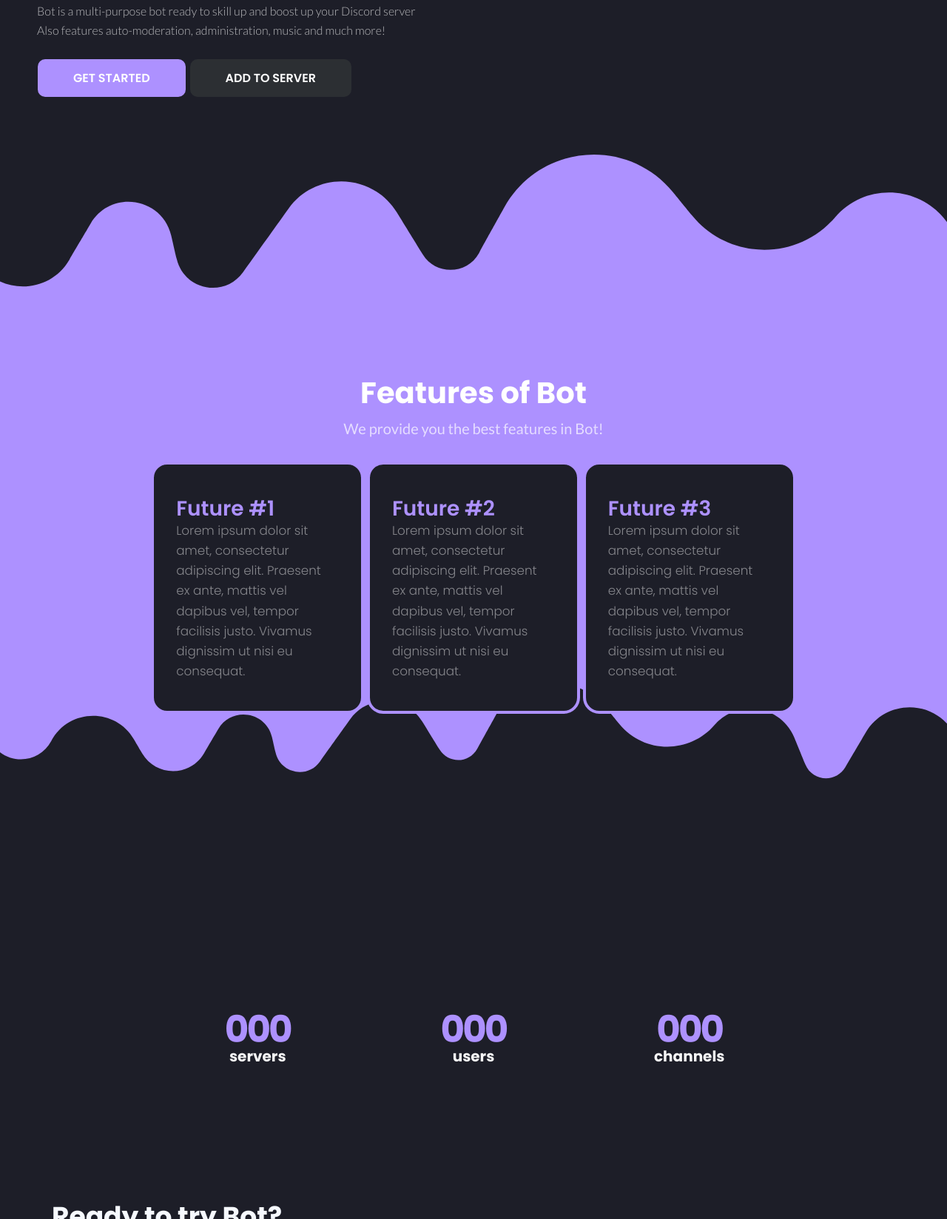
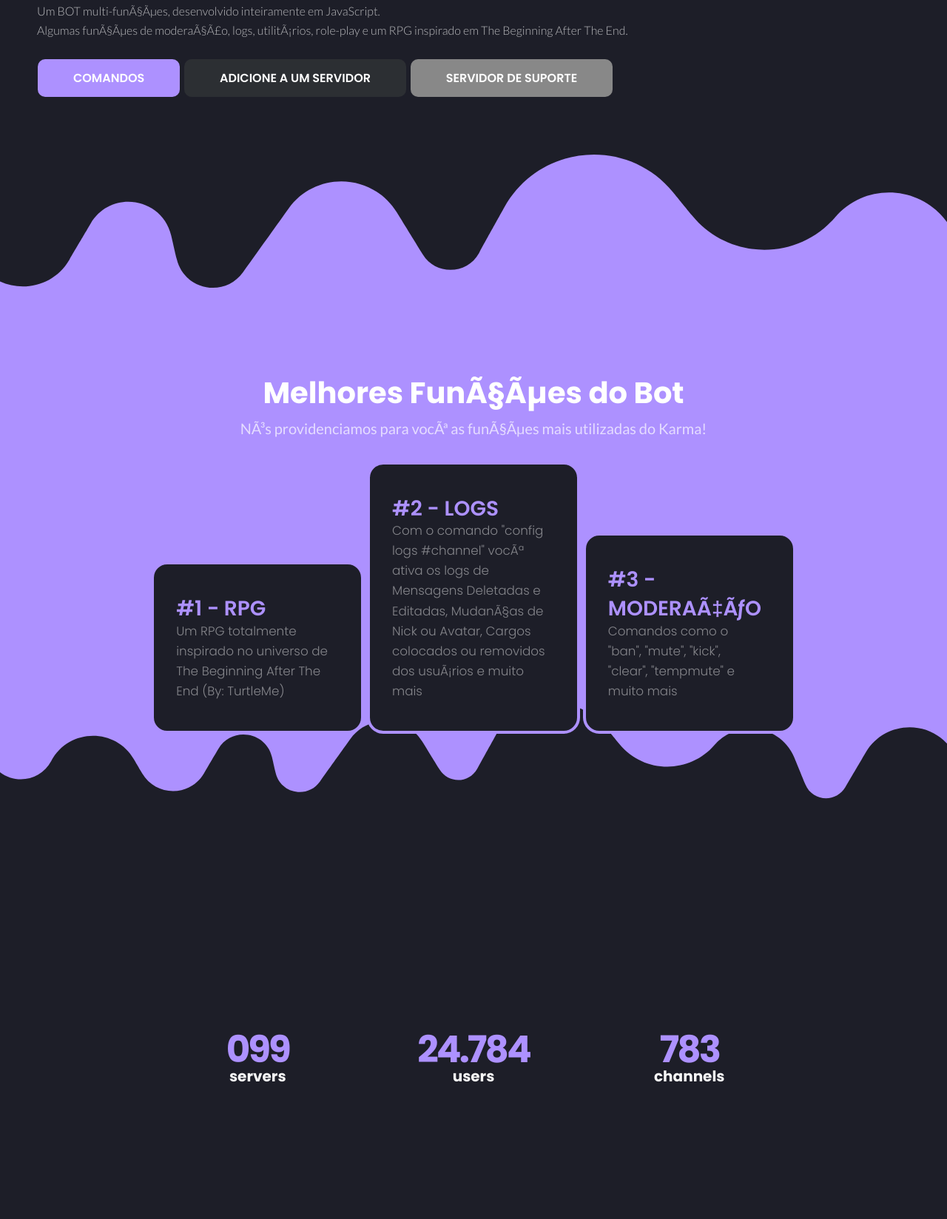
Before and after one commit to Ahosall/KarmaSiteTest, a plain HTML site: page index.html in a window 1280 px wide. Shown: the part 372-2020 px from the top of the page at 74% size. Drawn offline with nearby package versions, Linux system fonts and the light colour scheme.

Commit message:
Add files via upload

```diff
--- a/index.html
+++ b/index.html
@@ -1,7 +1,7 @@
 <!DOCTYPE html>
-<html lang="en">
+<html lang="pt-br">
 <head>
-    <meta charset="UTF-8">
+    <meta charset="UTF-3">
     <meta name="viewport" content="width=device-width, initial-scale=1, shrink-to-fit=no">
     <link rel="stylesheet" href="css/bootstrap.min.css">
     <link rel="stylesheet" href="css/main.css">
@@ -9,14 +9,14 @@
     <link href="https://fonts.googleapis.com/css?family=Poppins:300,400,600,700,800,900&display=swap" rel="stylesheet">
     <link href="https://fonts.googleapis.com/css?family=Montserrat:400,600,700,800,900&display=swap" rel="stylesheet">
     <link href="https://fonts.googleapis.com/css?family=Lato:300,400,600,700,800,900&display=swap" rel="stylesheet">
-    <title>Your bot name</title>
+    <title>Karma</title>
 </head>
 <body>
 <nav class="navbar navbar-expand-lg bg-transparent">
     <button class="navbar-toggler" type="button" data-toggle="collapse" data-target="#navbarSupportedContent" aria-controls="navbarSupportedContent" aria-expanded="false" aria-label="Toggle navigation">
         <img src="assets/menuIcon.svg" width="20px" height="20px" style="max-width: none !important;">
     </button>
-    <img src="assets/BotLogo.svg" width="50" height="50">
+    <img src="assets/KarmaIcon.png" width="50" height="50">
     <div class="collapse navbar-collapse" id="navbarSupportedContent" style="margin-left: 20px !important">
         <ul class="navbar-nav mr-auto">
             <li class="nav-item active">
@@ -30,6 +30,9 @@
             </li>
             <li class="nav-item">
                 <a class="nav-link" href="/features">Subscribtion</a>
+            </li>
+            <li class="nav-item">
+                <a class="nav-link" href="#/">Servidor de Suporte <span class="sr-only">(current)</span></a>
             </li>
         </ul>
         <div class="nav-item dropdown">
@@ -50,32 +53,33 @@
     </div>
 </nav>
 <div class="heading">
-    <h1 class="display-5 title">It's time to use Bot in your server.</h1>
-    <p class="subtitle">Bot is a multi-purpose bot ready to skill up and boost up your Discord server<br />Also features auto-moderation, administration, music and much more!</p>
-    <a class="btn btn-primary btn-lg" href="#start_link" target="_blank" role="button">Get started</a>
-    <a class="btn btn-secondary btn-lg" href="#server_link" target="_blank" role="button">Add to server</a>
+    <h1 class="display-5 title">Chegou a hora de ter o Karma em seu Servidor</h1>
+    <p class="subtitle">Um BOT multi-funções, desenvolvido inteiramente em JavaScript. <br />Algumas funções de moderação, logs, utilitários, role-play e um RPG inspirado em The Beginning After The End.</p>
+    <a class="btn btn-primary btn-lg" href="#start_link" target="_blank" role="button">Comandos</a>
+    <a class="btn btn-secondary btn-lg" href="https://discord.com/api/oauth2/authorize?client_id=706939846379176046&permissions=470674678&scope=bot" target="_blank" role="button">Adicione a um Servidor</a>
+    <a class="btn btn-tertiary btn-lg" href="https://discord.gg/CdBTdD6" target="_blank" role="button">Servidor de Suporte</a>
     <br /><br /><br /><br /><br /><br />
 </div>
 <div class="features">
-    <div class="title">Features of Bot</div>
-    <div class="subtitle">We provide you the best features in Bot!</div>
+    <div class="title">Melhores Funções do Bot</div>
+    <div class="subtitle">Nós providenciamos para você as funções mais utilizadas do Karma!</div>
     <div class="cards">
         <div class="card" style="width: 18rem;">
         <div class="card-body">
-            <h5 class="card-title">Future #1</h5>
-            <p class="card-text">Lorem ipsum dolor sit amet, consectetur adipiscing elit. Praesent ex ante, mattis vel dapibus vel, tempor facilisis justo. Vivamus dignissim ut nisi eu consequat.</p>
+            <h5 class="card-title">#1 - RPG</h5>
+            <p class="card-text">Um RPG totalmente inspirado no universo de The Beginning After The End (By: TurtleMe)</p>
         </div>
     </div>
         <div class="card" style="width: 18rem;">
             <div class="card-body">
-                <h5 class="card-title">Future #2</h5>
-                <p class="card-text">Lorem ipsum dolor sit amet, consectetur adipiscing elit. Praesent ex ante, mattis vel dapibus vel, tempor facilisis justo. Vivamus dignissim ut nisi eu consequat.</p>
+                <h5 class="card-title">#2 - LOGS</h5>
+                <p class="card-text">Com o comando "config logs #channel" você ativa os logs de Mensagens Deletadas e Editadas, Mudanças de Nick ou Avatar, Cargos colocados ou removidos dos usuários e muito mais</p>
             </div>
         </div>
         <div class="card" style="width: 18rem;">
             <div class="card-body">
-                <h5 class="card-title">Future #3</h5>
-                <p class="card-text">Lorem ipsum dolor sit amet, consectetur adipiscing elit. Praesent ex ante, mattis vel dapibus vel, tempor facilisis justo. Vivamus dignissim ut nisi eu consequat.</p>
+                <h5 class="card-title">#3 - MODERAÇÃO</h5>
+                <p class="card-text">Comandos como o "ban", "mute", "kick", "clear", "tempmute" e muito mais</p>
             </div>
         </div>
     </div>
@@ -84,19 +88,19 @@
     <div class="cards">
         <div class="card statistic" style="width: 18rem;">
             <div class="card-body">
-                <p class="card-title" style="font-size: 50px !important;line-height: 15px !important;letter-spacing: -0.06em !important;font-weight: bold !important;">000</h1>
+                <p class="card-title" style="font-size: 50px !important;line-height: 15px !important;letter-spacing: -0.06em !important;font-weight: bold !important;">099</h1>
                 <p style="font-weight: bold !important;font-size: 20px !important;">servers</p>
             </div>
         </div>
         <div class="card statistic" style="width: 18rem;">
             <div class="card-body">
-                <p class="card-title" style="font-size: 50px !important;line-height: 15px !important;letter-spacing: -0.06em !important;font-weight: bold !important;">000</h1>
+                <p class="card-title" style="font-size: 50px !important;line-height: 15px !important;letter-spacing: -0.06em !important;font-weight: bold !important;">24.784</h1>
                 <p style="font-weight: bold !important;font-size: 20px !important;">users</p>
             </div>
         </div>
         <div class="card statistic" style="width: 18rem;">
             <div class="card-body">
-                <p class="card-title" style="font-size: 50px !important;line-height: 15px !important;letter-spacing: -0.06em !important;font-weight: bold !important;">000</h1>
+                <p class="card-title" style="font-size: 50px !important;line-height: 15px !important;letter-spacing: -0.06em !important;font-weight: bold !important;">783</h1>
                 <p style="font-weight: bold !important;font-size: 20px !important;">channels</p>
             </div>
         </div>
@@ -106,20 +110,18 @@
     <div class="start">
         <div class="card">
             <div class="card-body gs-card">
-                <div class="title">Ready to try Bot?</div>
-                <div class="subtitle">Invite Bot and start giving your server cool perks!</div>
+                <div class="title">Pronto para tester o Karma?</div>
+                <div class="subtitle">Convide o Karma para o seu servidor</div>
                 <br />
-                <a class="btn btn-primary btn-lg" href="#start_link" role="button">Get started</a>
+                <a class="btn btn-primary btn-lg" href="https://discord.com/api/oauth2/authorize?client_id=706939846379176046&permissions=470674678&scope=bot" role="button">Começe agora</a>
             </div><br />
         </div>
     </div>
     <div class="footer">
         <div class="bot-footer">
-            <img src="assets/BotLogoWord.svg" width="150"><br />
-            Copyright © [BotOwner] - 2020
+            <img src="assets/KarmaIcon.png" width="150"><br />
+            Copyright © Vitu2002 - 2020
         </div><br/>
-        <div class="nouridio">design by <a href="https://twitter.com/Nouridio"> nouridio</a></div>
-    </div>
 </div>
 <script src="https://code.jquery.com/jquery-3.3.1.slim.min.js" integrity="sha384-q8i/X+965DzO0rT7abK41JStQIAqVgRVzpbzo5smXKp4YfRvH+8abtTE1Pi6jizo" crossorigin="anonymous"></script>
 <script src="https://cdnjs.cloudflare.com/ajax/libs/popper.js/1.14.7/umd/popper.min.js" integrity="sha384-UO2eT0CpHqdSJQ6hJty5KVphtPhzWj9WO1clHTMGa3JDZwrnQq4sF86dIHNDz0W1" crossorigin="anonymous"></script>
```
Also changed, not shown: package-lock.json (added).
